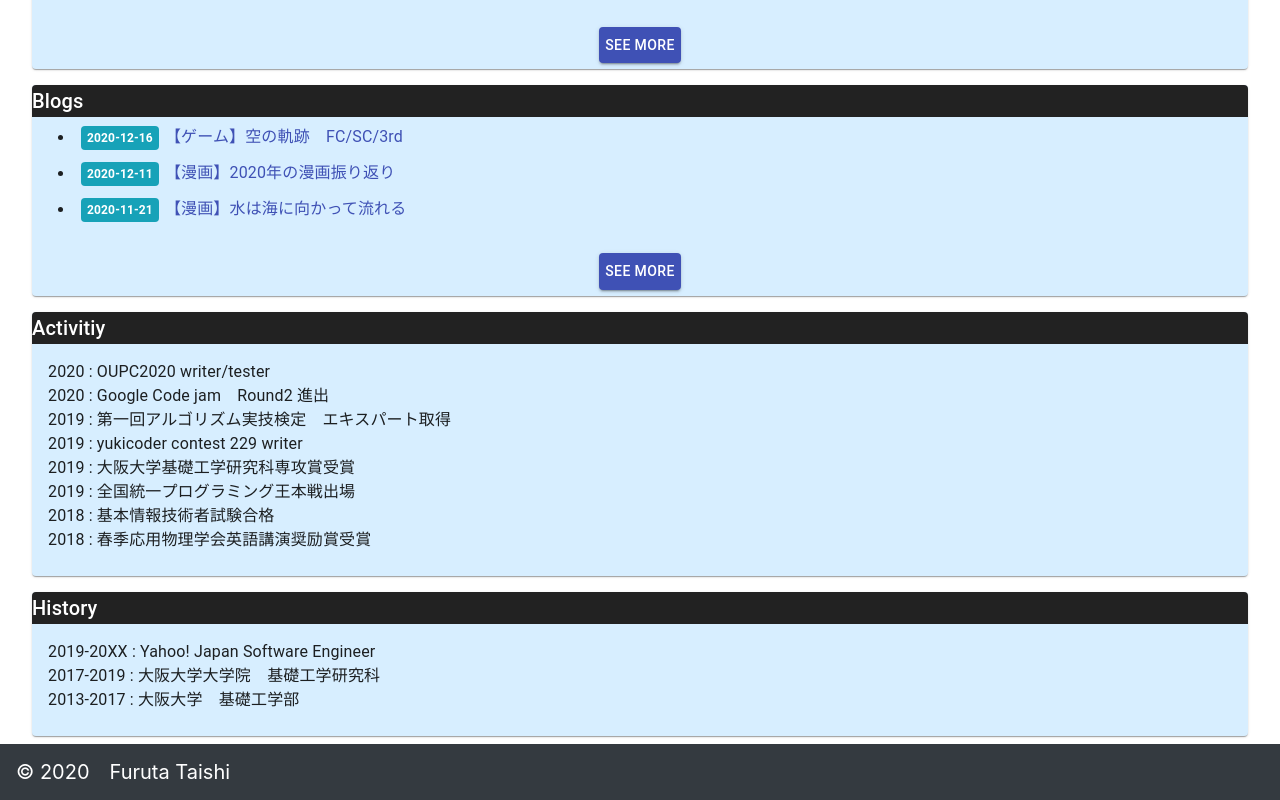
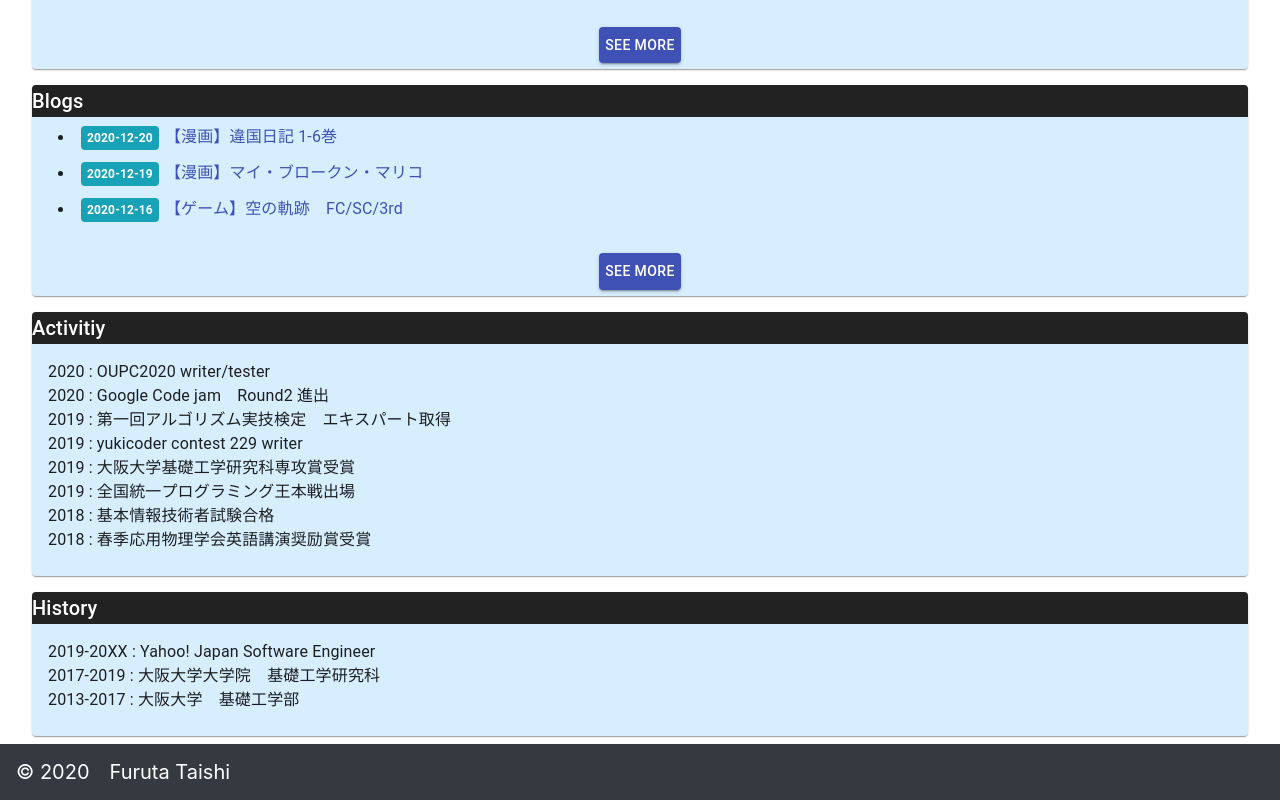
Before and after one commit to ningenMe/ningenme-net-front, a React (Create React App) app: page /#/ in a window 1280 px wide. Shown: the part 854-1654 px from the top of the page. Built offline with nearby package versions, Linux system fonts and the light colour scheme.

Commit message:
[add] blogs

```diff
--- a/src/assets/Contents.js
+++ b/src/assets/Contents.js
@@ -36,6 +36,8 @@ export const Articles = [
     {date:"2018-06-05",name:"ABC過去問を全部解きました。[前編]", href:'https://ningenme.hatenablog.com/entry/2018/06/05/093012'},
 ];
 export const Blogs = [
+    {date:"2020-12-20",name:"【漫画】違国日記 1-6巻",                   href:'https://ameblo.jp/ningenme/entry-12645137864.html'},
+    {date:"2020-12-19",name:"【漫画】マイ・ブロークン・マリコ",         href:'https://ameblo.jp/ningenme/entry-12644963398.html'},
     {date:"2020-12-16",name:"【ゲーム】空の軌跡　FC/SC/3rd",            href:'https://ameblo.jp/ningenme/entry-12630094428.html'},
     {date:"2020-12-11",name:"【漫画】2020年の漫画振り返り",             href:'https://ameblo.jp/ningenme/entry-12640244018.html'},
     {date:"2020-11-21",name:"【漫画】水は海に向かって流れる",           href:'https://ameblo.jp/ningenme/entry-12639268535.html'},
```
